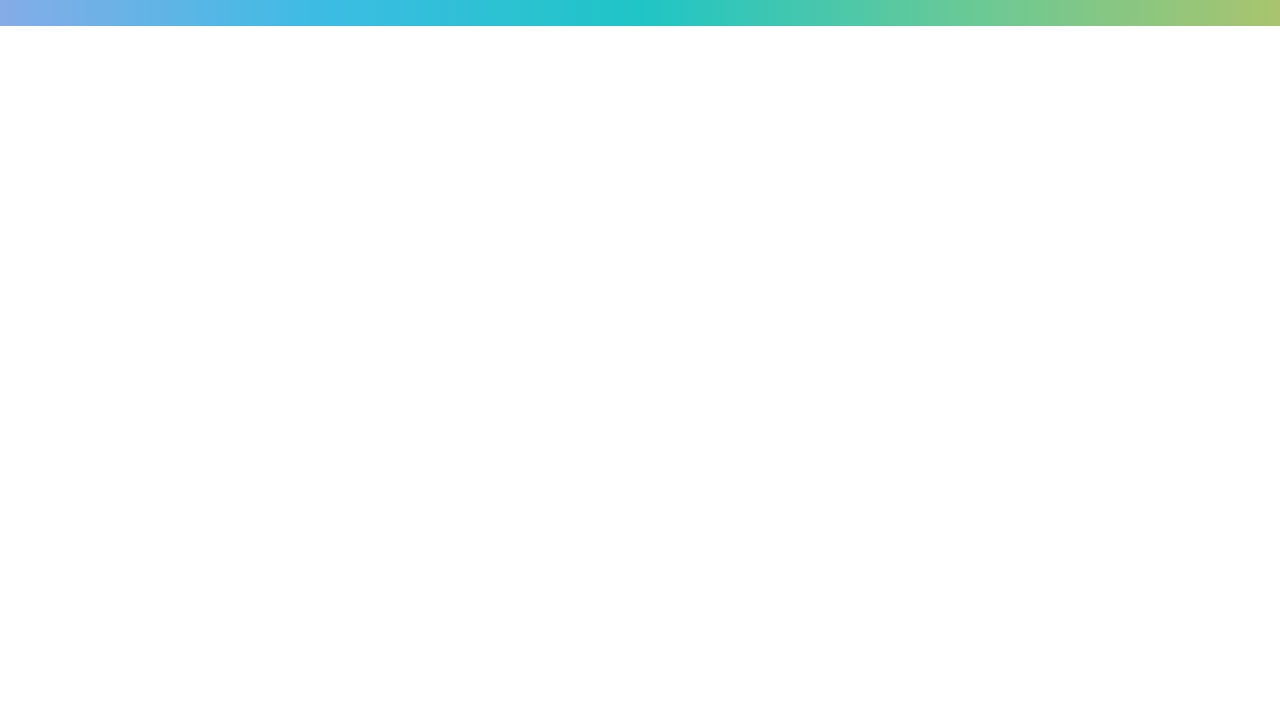
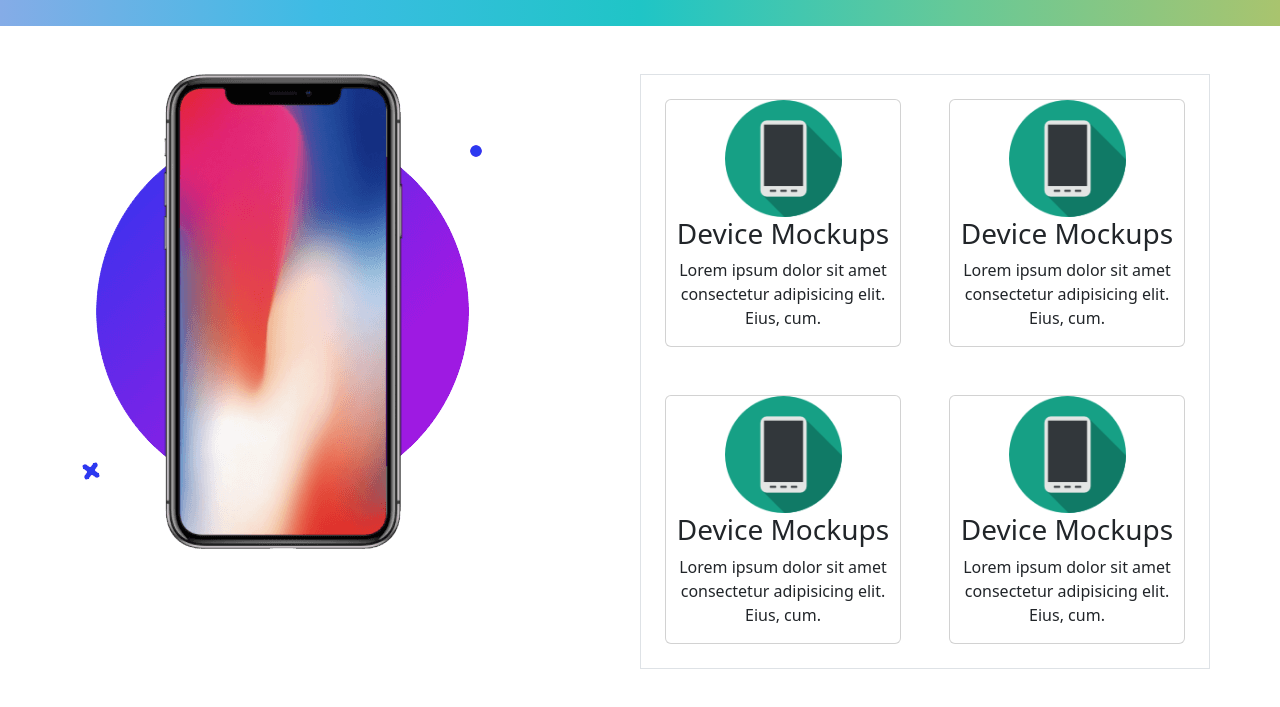
Before and after one commit to RaisulislamRimon/mobile-shop-bootstrap, a plain HTML site: page index.html in a window 1280 px wide. Shown: the part 1124-1831 px from the top of the page. Before the commit the page ends 1150 px from the top, so only its background shows below. Drawn offline with nearby package versions, Linux system fonts and the light colour scheme.

Commit message:
added 4 card in right & updated somethings

```diff
--- a/index.html
+++ b/index.html
@@ -20,6 +20,7 @@
     <!-- css stylesheet -->
     <link rel="stylesheet" href="style.css" />
   </head>
+
   <body>
     <!-- header nav -->
     <div class="shadow sticky-top bg-light">
@@ -121,12 +122,87 @@
             integration (LSI) technology, information theory and cellular
             networking led to the development of affordable mobile
             communications, and devices such as the car phone.
-          </h1>
+          </h2>
           <img
             class="w-25 img-fluid border border-0 rounded"
             src="resources/images/mobile.png"
             alt=""
           />
+        </div>
+      </section>
+
+      <!-- cards section  -->
+      <section class="cards-container my-5 container">
+        <div class="cards row">
+          <!-- left side img -->
+          <div class="col-md-6">
+            <img class="img-fluid" src="resources/images/banner.png" alt="" />
+          </div>
+          <!-- right side images -->
+          <div class="col-md-6 border">
+            <div class="row">
+              <div class="col-md-6 text-center p-4">
+                <!-- card -->
+                <div class="card">
+                  <img
+                    class="img-fluid w-50 m-auto"
+                    src="resources/images/mobile-icon.png"
+                    alt=""
+                  />
+                  <h3>Device Mockups</h3>
+                  <p>
+                    Lorem ipsum dolor sit amet consectetur adipisicing elit.
+                    Eius, cum.
+                  </p>
+                </div>
+              </div>
+              <div class="col-md-6 text-center p-4">
+                <!-- card -->
+                <div class="card">
+                  <img
+                    class="img-fluid w-50 m-auto"
+                    src="resources/images/mobile-icon.png"
+                    alt=""
+                  />
+                  <h3>Device Mockups</h3>
+                  <p>
+                    Lorem ipsum dolor sit amet consectetur adipisicing elit.
+                    Eius, cum.
+                  </p>
+                </div>
+              </div>
+              <div class="col-md-6 text-center p-4">
+                <!-- card -->
+                <div class="card">
+                  <img
+                    class="img-fluid w-50 m-auto"
+                    src="resources/images/mobile-icon.png"
+                    alt=""
+                  />
+                  <h3>Device Mockups</h3>
+                  <p>
+                    Lorem ipsum dolor sit amet consectetur adipisicing elit.
+                    Eius, cum.
+                  </p>
+                </div>
+              </div>
+              <div class="col-md-6 text-center p-4">
+                <!-- card -->
+                <div class="card">
+                  <img
+                    class="img-fluid w-50 m-auto"
+                    src="resources/images/mobile-icon.png"
+                    alt=""
+                  />
+                  <h3>Device Mockups</h3>
+                  <p>
+                    Lorem ipsum dolor sit amet consectetur adipisicing elit.
+                    Eius, cum.
+                  </p>
+                </div>
+              </div>
+            </div>
+          </div>
         </div>
       </section>
     </main>
```
Also changed, not shown: resources/images/mobile-icon.png (added), 1 other file.
